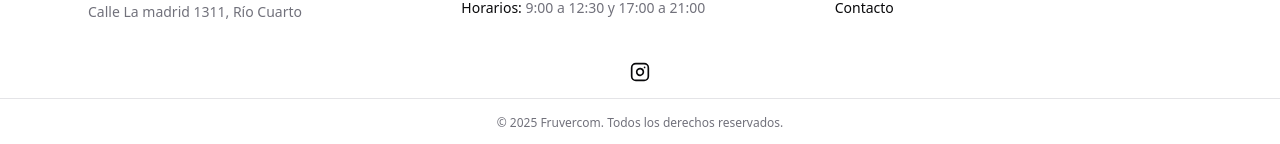
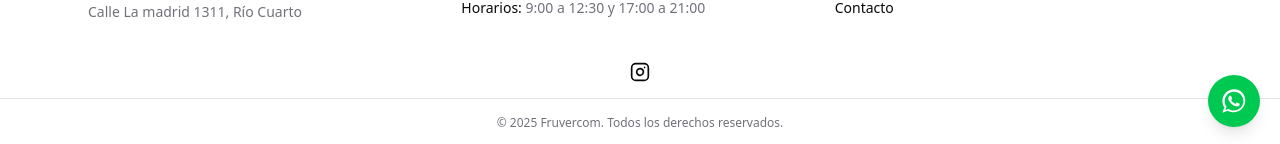
Before and after one commit to jicibils/store-ecommerce, a Next.js app: page / in a window 1280 px wide. Shown: the part 653-797 px from the top of the page. Built offline with nearby package versions, Linux system fonts and the light colour scheme; no server answers; the database is empty.

Commit message:
ft: add FloatingWhatsAppButton

```diff
--- /dev/null
+++ b/src/components/FloatingWhatsAppButton.tsx
@@ -0,0 +1,32 @@
+// src/components/FloatingWhatsAppButton.tsx
+"use client";
+
+import Link from "next/link";
+import { CONTACT_PHONE } from "@/lib/constants";
+
+export default function FloatingWhatsAppButton() {
+  const message = "Hola! Quisiera hacer una consulta sobre mi pedido.";
+
+  if (!CONTACT_PHONE) return null; // No renderiza si no hay número
+
+  return (
+    <Link
+      href={`https://wa.me/${CONTACT_PHONE}?text=${encodeURIComponent(
+        message
+      )}`}
+      target="_blank"
+      aria-label="Chatear por WhatsApp"
+      className="fixed bottom-5 right-5 bg-green-500 hover:bg-green-600 text-white p-3 rounded-full shadow-lg transition-all cursor-pointer z-50"
+    >
+      <svg
+        xmlns="http://www.w3.org/2000/svg"
+        width="28"
+        height="28"
+        fill="currentColor"
+        viewBox="0 0 24 24"
+      >
+        <path d="M12.04 2C6.55 2 2.05 6.5 2.05 12c0 2.05.62 3.96 1.7 5.55L2 22l4.6-1.73c1.53.84 3.28 1.28 5.1 1.28 5.49 0 9.95-4.5 9.95-10S17.53 2 12.04 2zm0 18.17c-1.54 0-3.04-.41-4.35-1.18l-.31-.18-2.73 1 .93-2.83-.18-.3C4.48 15.27 4 13.66 4 12c0-4.43 3.61-8.03 8.04-8.03s8.03 3.6 8.03 8.03-3.6 8.04-8.03 8.04zm4.42-6.13c-.24-.12-1.42-.7-1.64-.78-.22-.08-.38-.12-.54.12-.16.23-.62.78-.76.94-.14.16-.28.17-.52.06-.24-.12-1.03-.38-1.97-1.22-.73-.65-1.22-1.45-1.36-1.7-.14-.24-.02-.37.1-.49.1-.1.23-.26.34-.4.12-.14.16-.23.24-.38.08-.16.04-.3-.02-.42-.07-.12-.54-1.3-.74-1.78-.2-.48-.4-.41-.54-.42h-.46c-.16 0-.42.06-.64.3-.22.23-.84.82-.84 2s.86 2.33.98 2.49c.12.16 1.7 2.6 4.12 3.64.58.25 1.03.4 1.38.5.58.18 1.1.15 1.5.09.46-.07 1.42-.58 1.62-1.15.2-.57.2-1.05.14-1.15-.06-.1-.22-.16-.46-.28z" />
+      </svg>
+    </Link>
+  );
+}
```
